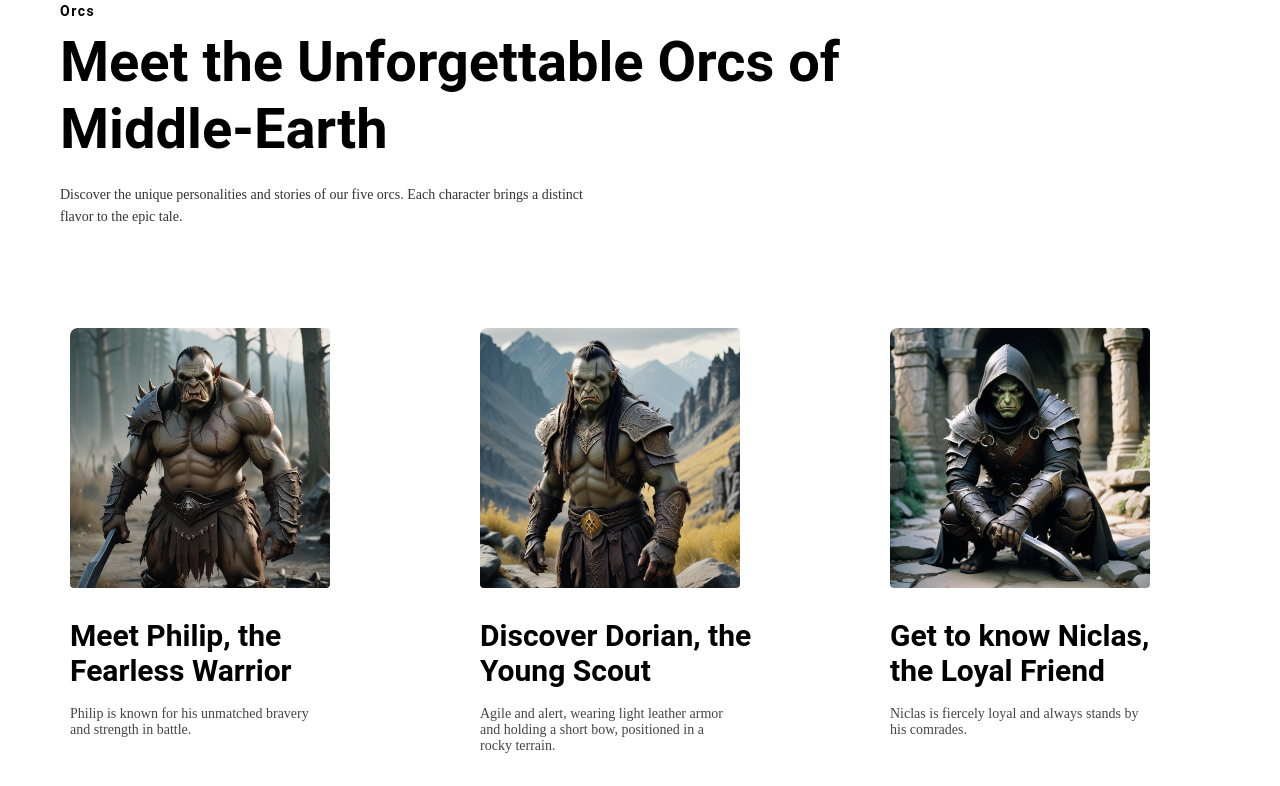
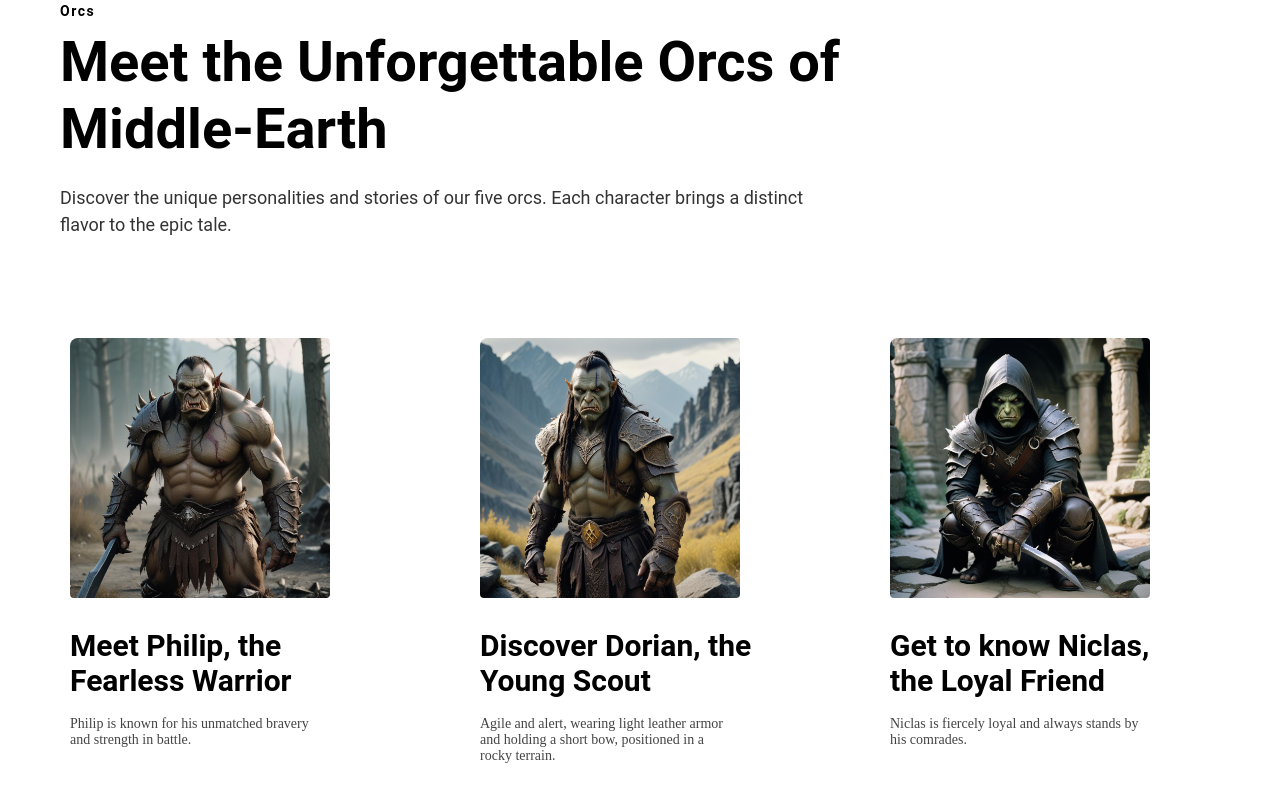
Before and after one commit to saurons-code-orc/static_orc_web_page, a website: page index.html in a window 1280 px wide. Shown: the part 2072-2858 px from the top of the page. Drawn offline with Linux system fonts and the light colour scheme.

Commit message:
Improvements

```diff
--- a/index.html
+++ b/index.html
@@ -246,7 +246,7 @@
 
         <div class="content"> <!--2. Anfang-->
             <div class="World_map">
-                <img src="orc_Map.jpeg" alt="Orc Universe Map">
+                <img src="orc_map.jpg" alt="Orc Universe Map">
             </div>
         </div> <!--2. Ende-->
     </div>
--- a/style.css
+++ b/style.css
@@ -669,12 +669,16 @@
 }
 
 .five_orcs_intro p {
-  font-size: 14px;
   color: #333;
   line-height: 1.6;
   margin-bottom: 30px;
   text-align: left;
   max-width: 100%;
+  font-family: Roboto;
+  font-size: 18px;
+  font-style: normal;
+  font-weight: 400;
+  line-height: 150%; /* 27px */
 }
 
 /* ────────────────────────────── */
```
Also changed, not shown: orc_map.jpg (added).
